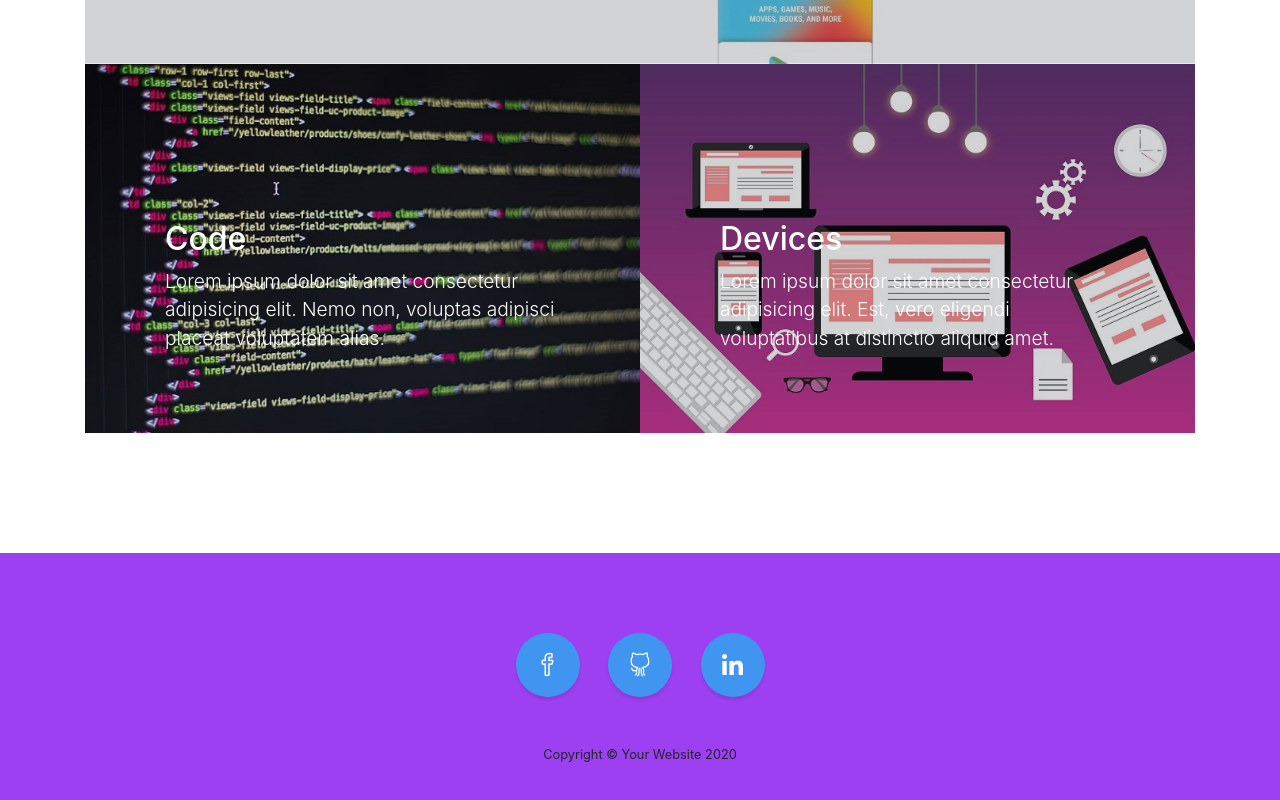
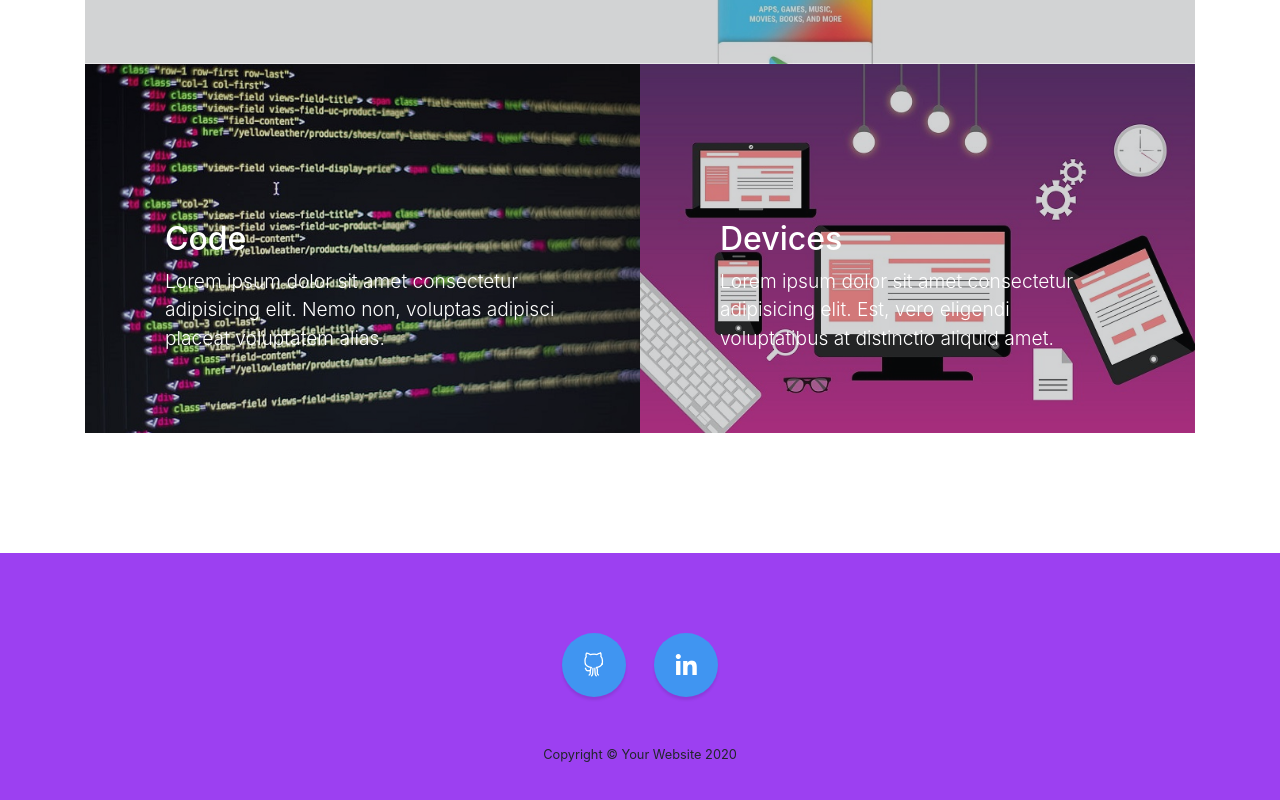
Before and after one commit to sachsd-stack/portfolio, a website with bundled scripts: page index.html in a window 1280 px wide. Shown: the part 4617-5417 px from the top of the page. Built offline with nearby package versions, Linux system fonts and the light colour scheme.

Commit message:
ThirdDraft

```diff
--- a/index.html
+++ b/index.html
@@ -269,11 +269,6 @@
     <div class="container">
       <ul class="list-inline mb-5">
         <li class="list-inline-item">
-          <a class="social-link rounded-circle text-white mr-3" href="#!">
-            <i class="icon-social-facebook"></i>
-          </a>
-        </li>
-        <li class="list-inline-item">
           <a class="social-link rounded-circle text-white mr-3" href="https://github.com/sachsd-stack" target="_blank">
             <i class="icon-social-github"></i>
           </a>
```
